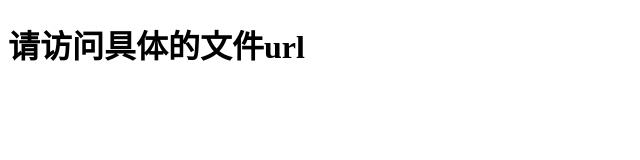
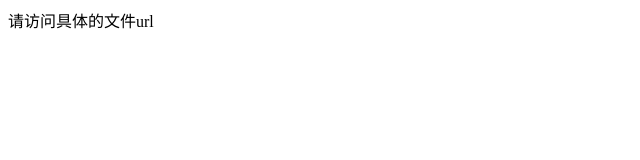
Before and after one commit to Wgy10102/wgy10102.github.io, a plain HTML site: page avatar_future-enable/index.html in a window 1280 px wide. Shown: the whole page, without its empty margins (0-640 px from the left). Drawn offline with Linux system fonts and the light colour scheme.

Commit message:
update content

```diff
--- a/avatar_future-enable/index.html
+++ b/avatar_future-enable/index.html
@@ -4,6 +4,6 @@
     <title>Index</title>
 </head>
 <body>
-    <h1>请访问具体的文件url</h1>
+    <h>请访问具体的文件url</h>
 </body>
 </html>
```
